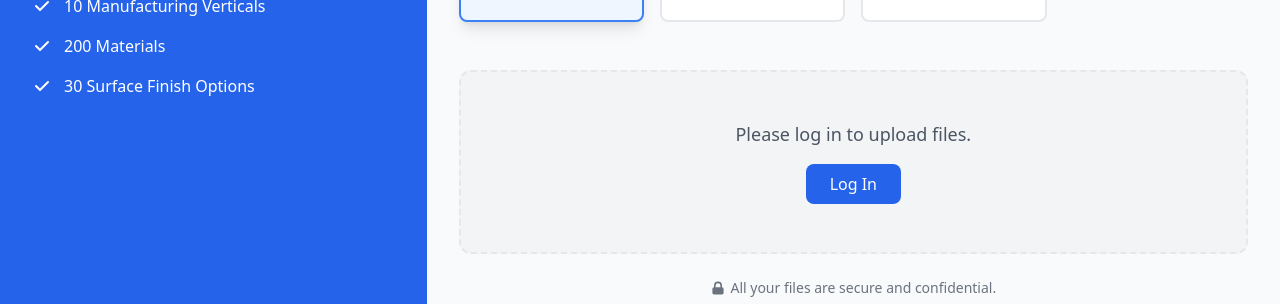
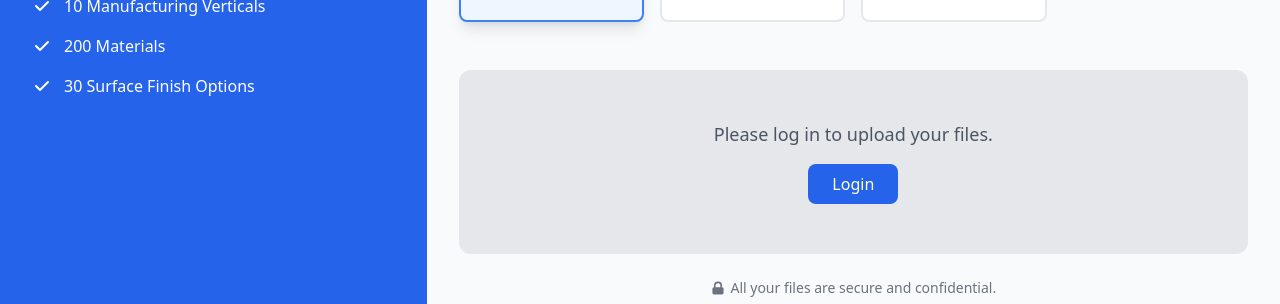
Before and after one commit to The-Pirateship/mockfactorem, a Next.js app: page / in a window 1280 px wide. Shown: the part 310-614 px from the top of the page. Built offline with nearby package versions, Linux system fonts and the light colour scheme.

Commit message:
minor changes

```diff
--- a/src/components/FileUpload.tsx
+++ b/src/components/FileUpload.tsx
@@ -110,7 +110,7 @@ export default function FileUpload({ selectedService, isLoggedIn }: FileUploadPr
       <div
         className={`border-2 border-dashed rounded-xl p-12 text-center transition-colors ${
           !isLoggedIn
-            ? 'bg-gray-100 border-gray-200'
+            ? 'bg-gray-200 border-gray-200'
             : dragActive
               ? 'border-blue-400 bg-blue-50'
               : 'border-gray-300 bg-white hover:border-gray-400 cursor-pointer'
@@ -123,10 +123,10 @@ export default function FileUpload({ selectedService, isLoggedIn }: FileUploadPr
       >
         {!isLoggedIn ? (
           <div className="flex flex-col items-center">
-            <p className="text-lg text-gray-600 mb-4">Please log in to upload files.</p>
+            <p className="text-lg text-gray-600 mb-4">Please log in to upload your files.</p>
             <Link href="/login">
               <button className="bg-blue-600 text-white px-6 py-2 rounded-lg hover:bg-blue-700 transition-colors">
-                Log In
+                Login
               </button>
             </Link>
           </div>
```
